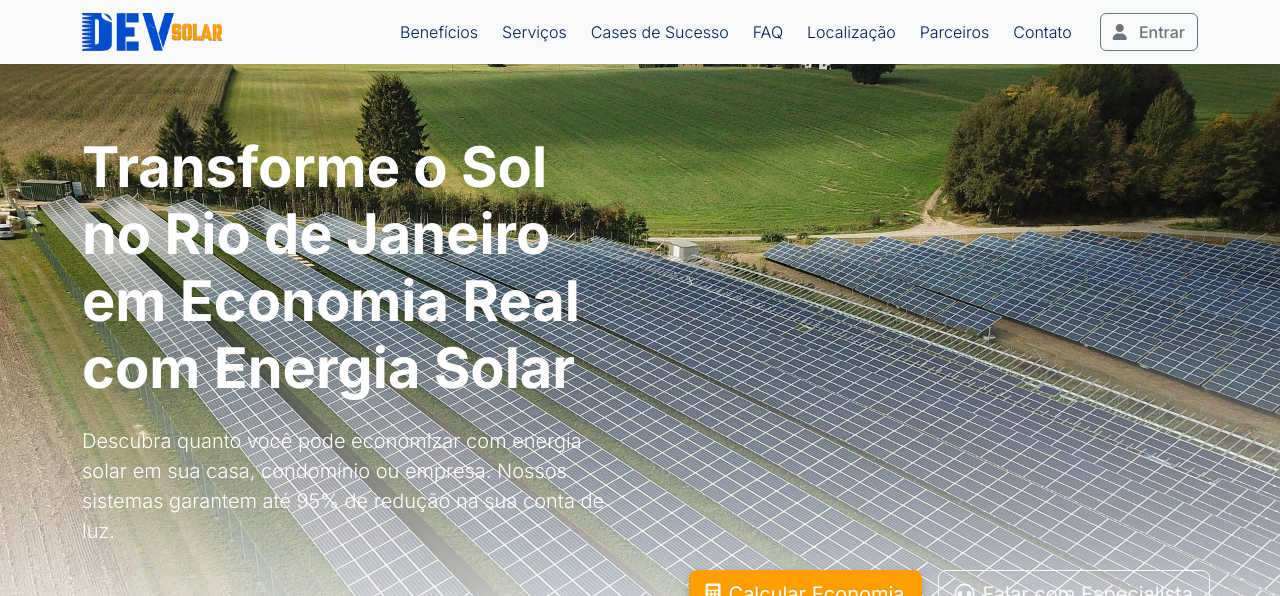
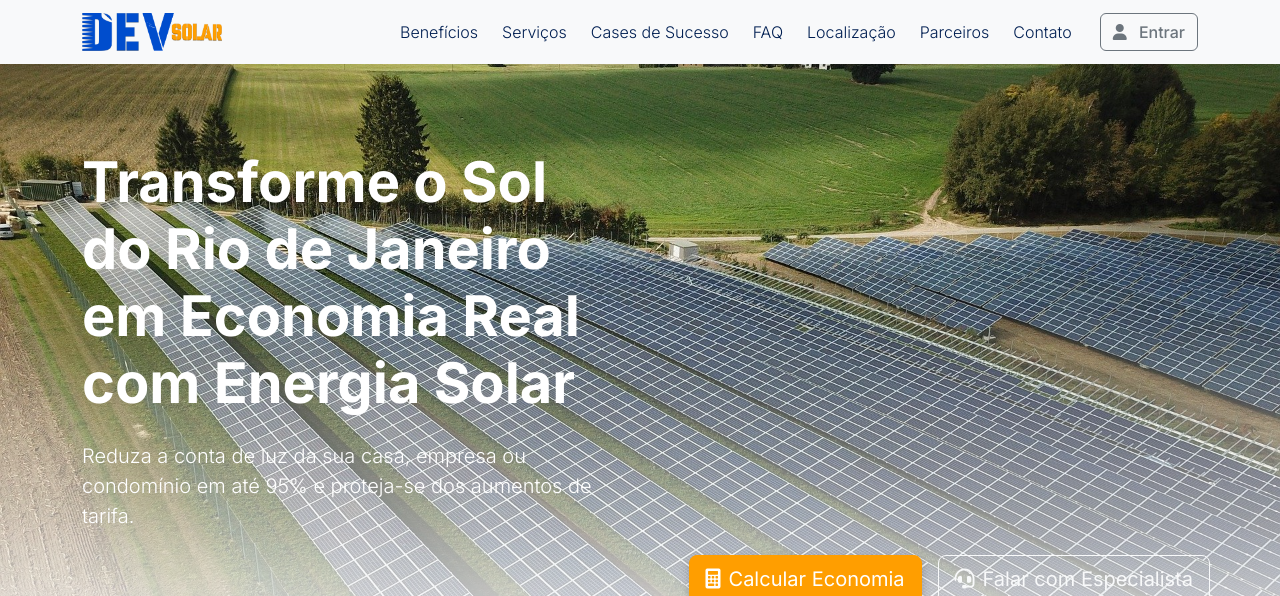
Before and after one commit to sergioPereiraBR/devsolar-site, a Next.js app: page / in a window 1280 px wide. Shown: the top 596 px of the page. Built offline with nearby package versions, Linux system fonts and the light colour scheme; no server answers.

Commit message:
fix: improve header text for clarity and impact

```diff
--- a/src/components/devsolar/estructure/body/header/header_ds.js
+++ b/src/components/devsolar/estructure/body/header/header_ds.js
@@ -131,8 +131,8 @@ function HeaderDS() {
                     <div className="container position-relative">
                         <div className="row">
                             <div className={`col-lg-6 ${styles.textContainer}`}>
-                                <h1 className="display-4 fw-bold mb-4">Transforme o Sol no Rio de Janeiro em Economia Real com Energia Solar</h1>
-                                <p className="lead mb-4">Descubra quanto você pode economizar com energia solar em sua casa, condomínio ou empresa. Nossos sistemas garantem até 95% de redução na sua conta de luz.</p>
+                                <h1 className="display-4 fw-bold mb-4">Transforme o Sol do Rio de Janeiro em Economia Real com Energia Solar</h1>
+                                <p className="lead mb-4">Reduza a conta de luz da sua casa, empresa ou condomínio em até 95% e proteja-se dos aumentos de tarifa.</p>
                             </div>
                             <div className={`col-lg- ${styles.btnContainer}`}>
                                 <div>
```
